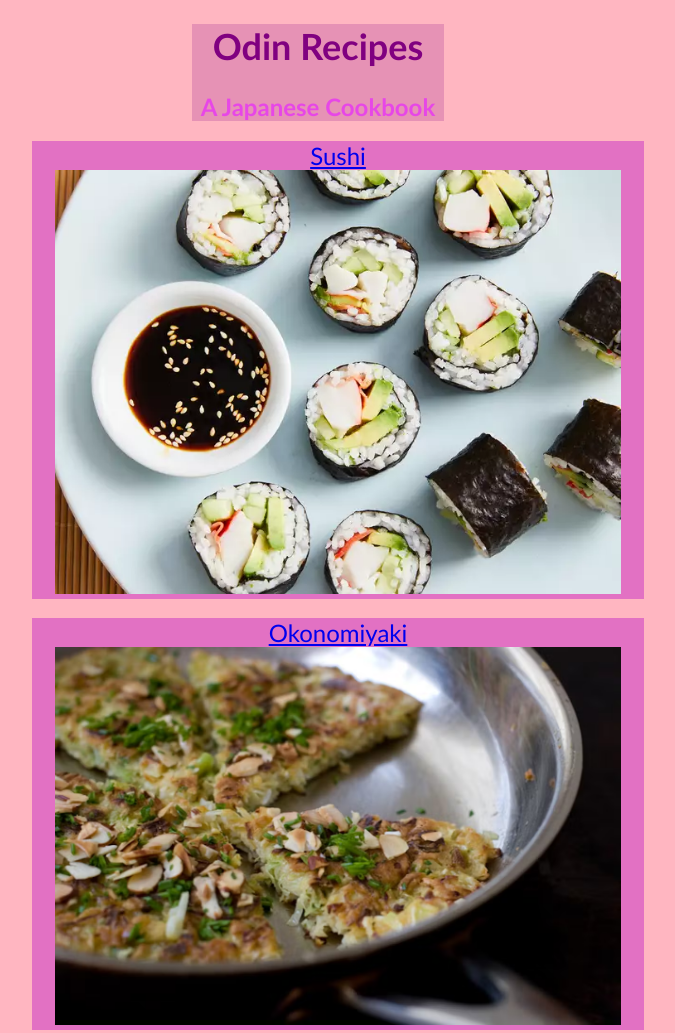
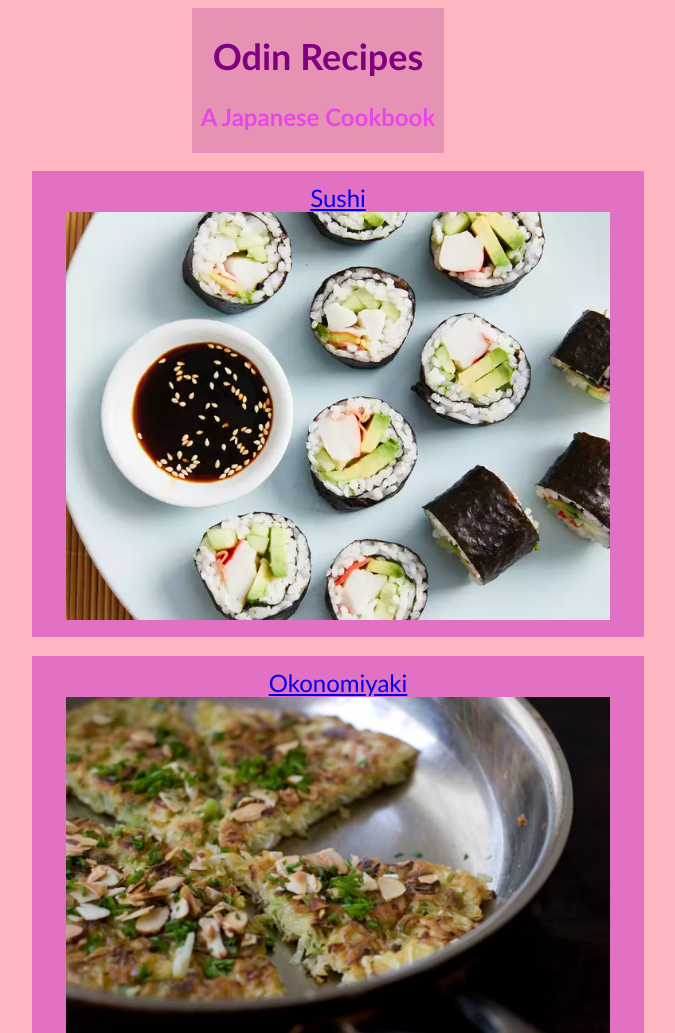
Before and after one commit to jssusu/odin-recipes, a plain HTML site: page index.html in a window 1280 px wide. Shown: the top 1033 px of the page, without its empty margins (322-997 px from the left). Drawn offline with Linux system fonts and the light colour scheme.

Commit message:
Add padding to elements and reduce redundancy

```diff
--- a/css/index.css
+++ b/css/index.css
@@ -14,8 +14,8 @@ img {
 
 hgroup {
     background-color: rgba(128, 0, 128, 20%);
-    margin-left: 40%;
-    margin-right: 40%;
+    padding: 2px;
+    margin: 0 40%;
 }
 
 h1 {
@@ -32,7 +32,6 @@ li {
     background-color: rgba(198, 47, 198, 50%);
     font-size: 24px;
     text-align: center;
-    margin-left: 25%;
-    margin-right: 25%;
-    margin-bottom: 1.5%;
+    padding: 0.5em;
+    margin: 1.5% 25%;
 }
```
